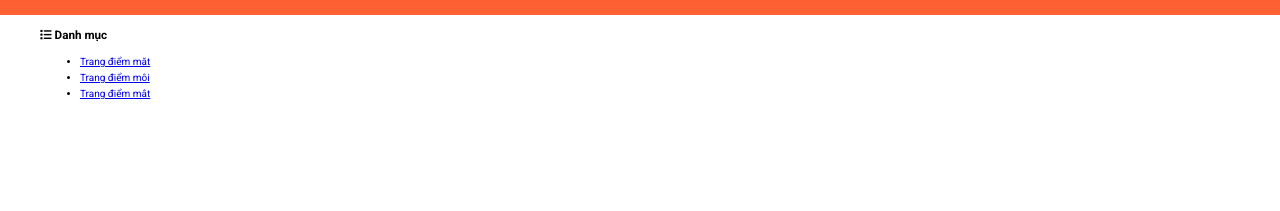
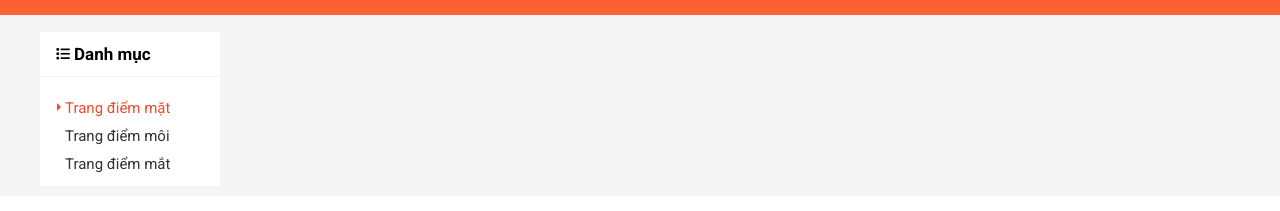
Before and after one commit to qhxiv/shopee-clone, a plain HTML site: page index.html in a window 1280 px wide. Shown: the part 105-316 px from the top of the page. Drawn offline with nearby package versions, Linux system fonts and the light colour scheme.

Commit message:
category css

```diff
--- a/assets/css/main.css
+++ b/assets/css/main.css
@@ -856,3 +856,66 @@
     display        : block;
     color          : var(--text-color);
 }
+
+/* App container */
+.app_container {
+    background-color: #f5f5f5;
+}
+
+.category {
+    border-radius   : 2px;
+    background-color: var(--white-color);
+}
+
+.category__heading {
+    font-size    : 1.7rem;
+    display      : flex;
+    padding      : 14px 16px;
+    align-items  : center;
+    border-bottom: 1px solid rgba(0, 0, 0, 0.05);
+}
+
+.category__heading-icon {
+    font-size   : 1.4rem;
+    margin-right: 4px;
+}
+
+.category-list {
+    padding    : 0 0 8px 0;
+    list-style : none;
+    margin-left: 9px;
+}
+
+.category-item {}
+
+.category-item--active {}
+
+.category-item--active .category-item__link {
+    color: var(--primary-color);
+}
+
+.category-item--active .category-item__link::before {
+    position    : absolute;
+    top         : 50%;
+    left        : 8px;
+    transform   : translateY(calc(-50% - 1px));
+    content     : "";
+    border      : 4px solid;
+    border-color: transparent transparent transparent var(--primary-color);
+}
+
+.category-item__link {
+    position       : relative;
+    display        : block;
+    text-decoration: none;
+    color          : var(--text-color);
+    font-size      : 1.5rem;
+    padding        : 6px 16px;
+    transition     : right linear 0.1s;
+    right          : 0;
+}
+
+.category-item__link:hover {
+    right: -4px;
+    color: var(--primary-color);
+}
--- a/index.html
+++ b/index.html
@@ -263,13 +263,13 @@
             </div>
         </header>
 
-        <div class="container">
+        <div class="app_container">
             <div class="grid">
                 <div class="grid__row">
                     <div class="grid__column-2">
                         <nav class="category">
                             <h3 class="category__heading">
-                                <i class="fa-solid fa-list"></i>
+                                <i class="category__heading-icon fa-solid fa-list"></i>
                                 Danh mục
                             </h3>
 
```
